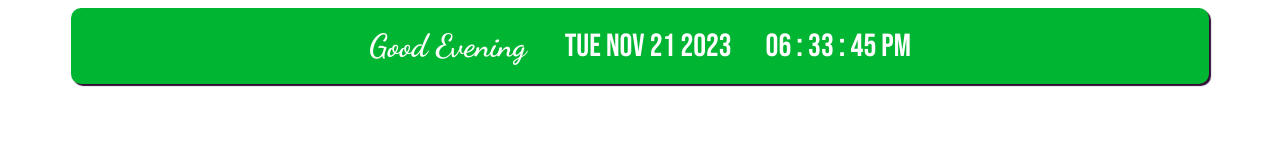
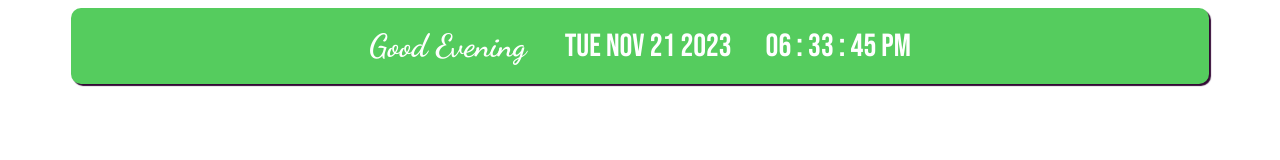
Before and after one commit to onceali/weekly_planner, a plain HTML site: page index.html in a window 1280 px wide. Drawn offline with Linux system fonts and the light colour scheme.

Commit message:
Update index.html

```diff
--- a/index.html
+++ b/index.html
@@ -40,7 +40,7 @@ h1 {
 .card {
     padding: 10px 25px 10px 25px;
     border-radius: 10px;
-    background: #00b531;
+    background: #55cc5e;
     width: 85vw;
     color: #fff;
     display: inline-block;
```
